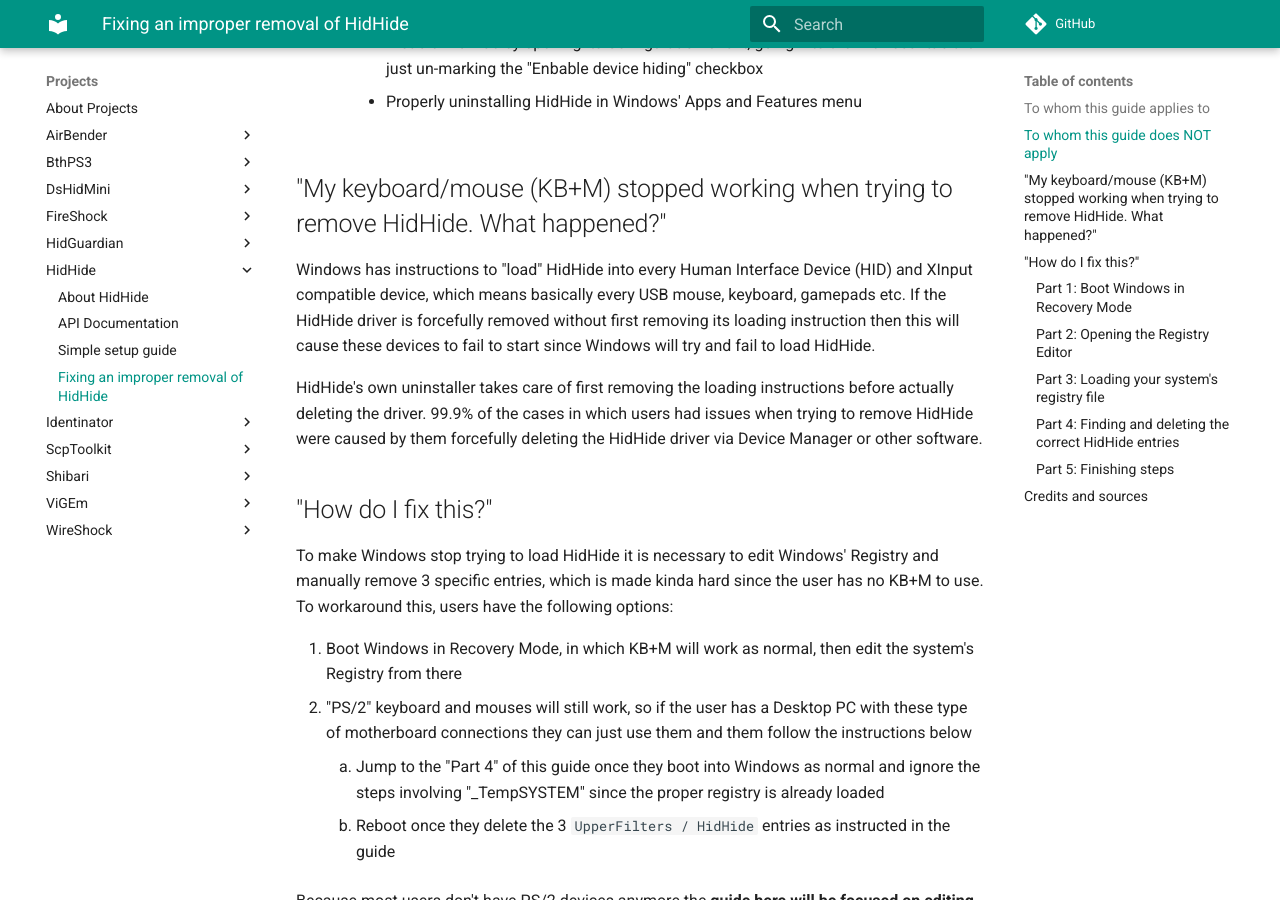
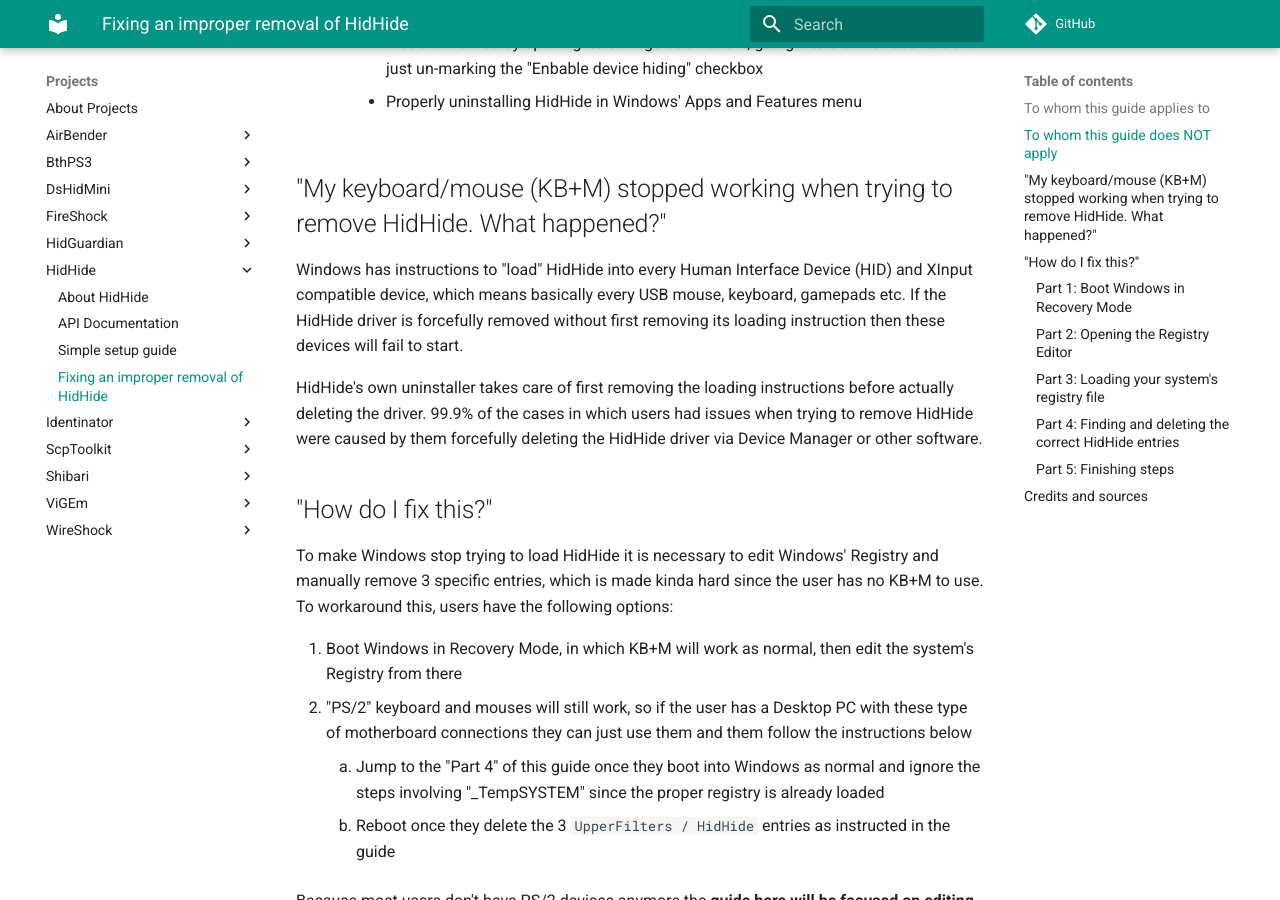
Before and after one commit to nefarius/ViGEm.github.io, an MkDocs documentation site: the page built from docs/projects/HidHide/fixing-a-bricked-system.md, in a window 1280 px wide and 900 px high, scrolled down 778 px. Built offline with MkDocs 1.6.1 and Material for MkDocs 9.7.7, drawn with Linux system fonts in a browser that asks for light colours; comment, search, counter and statistics services are not loaded.

Commit message:
Reworded phrase

```diff
--- a/docs/projects/HidHide/fixing-a-bricked-system.md
+++ b/docs/projects/HidHide/fixing-a-bricked-system.md
@@ -21,7 +21,7 @@
 
 ## "My keyboard/mouse (KB+M) stopped working when trying to remove HidHide. What happened?"
 
-Windows has instructions to "load" HidHide into every Human Interface Device (HID) and XInput compatible device, which means basically every USB mouse, keyboard, gamepads etc. If the HidHide driver is forcefully removed without first removing its loading instruction then this will cause these devices to fail to start since Windows will try and fail to load HidHide.
+Windows has instructions to "load" HidHide into every Human Interface Device (HID) and XInput compatible device, which means basically every USB mouse, keyboard, gamepads etc. If the HidHide driver is forcefully removed without first removing its loading instruction then these devices will fail to start.
 
 HidHide's own uninstaller takes care of first removing the loading instructions before actually deleting the driver. 99.9% of the cases in which users had issues when trying to remove HidHide were caused by them forcefully deleting the HidHide driver via Device Manager or other software.
 
```
